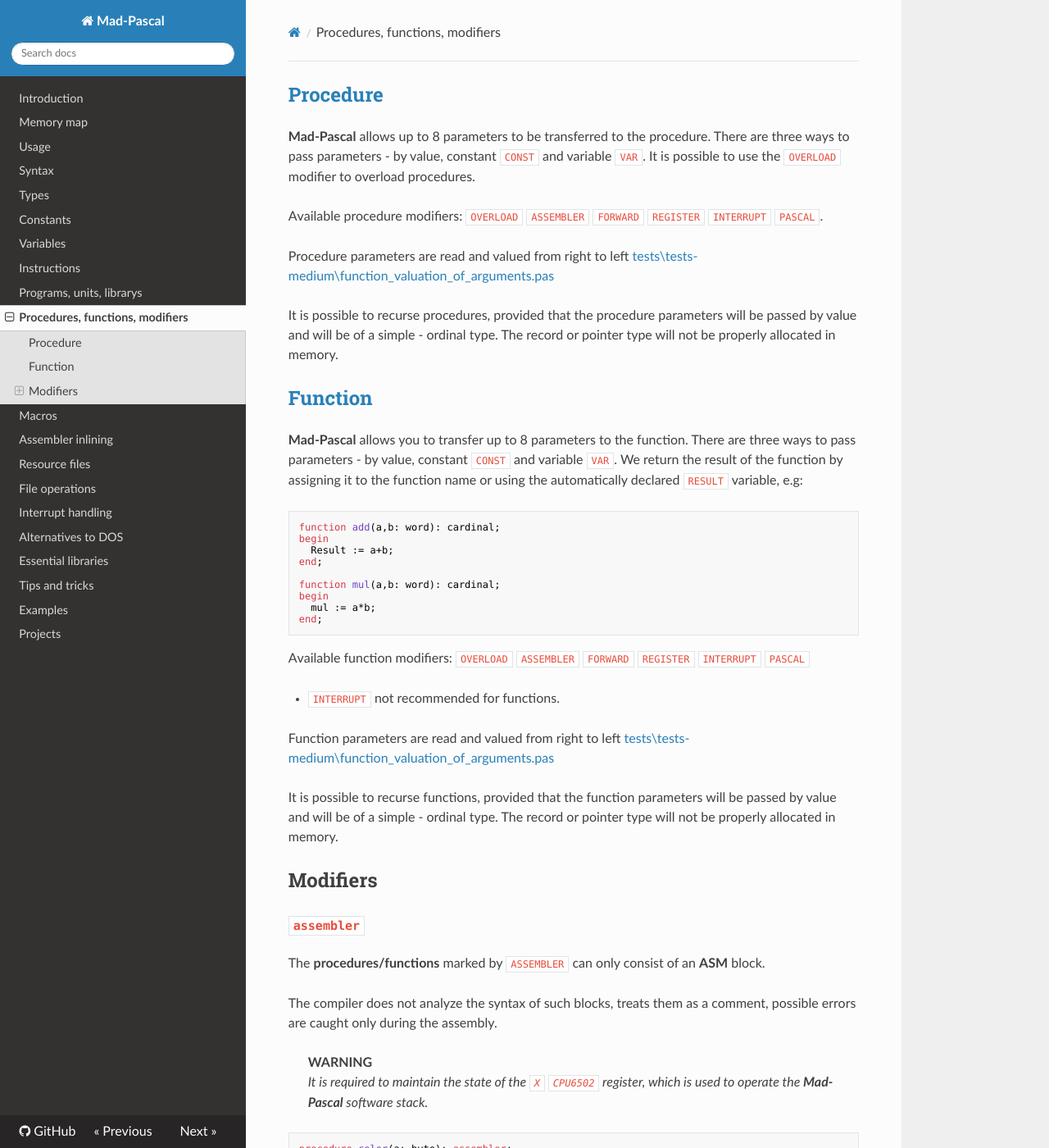
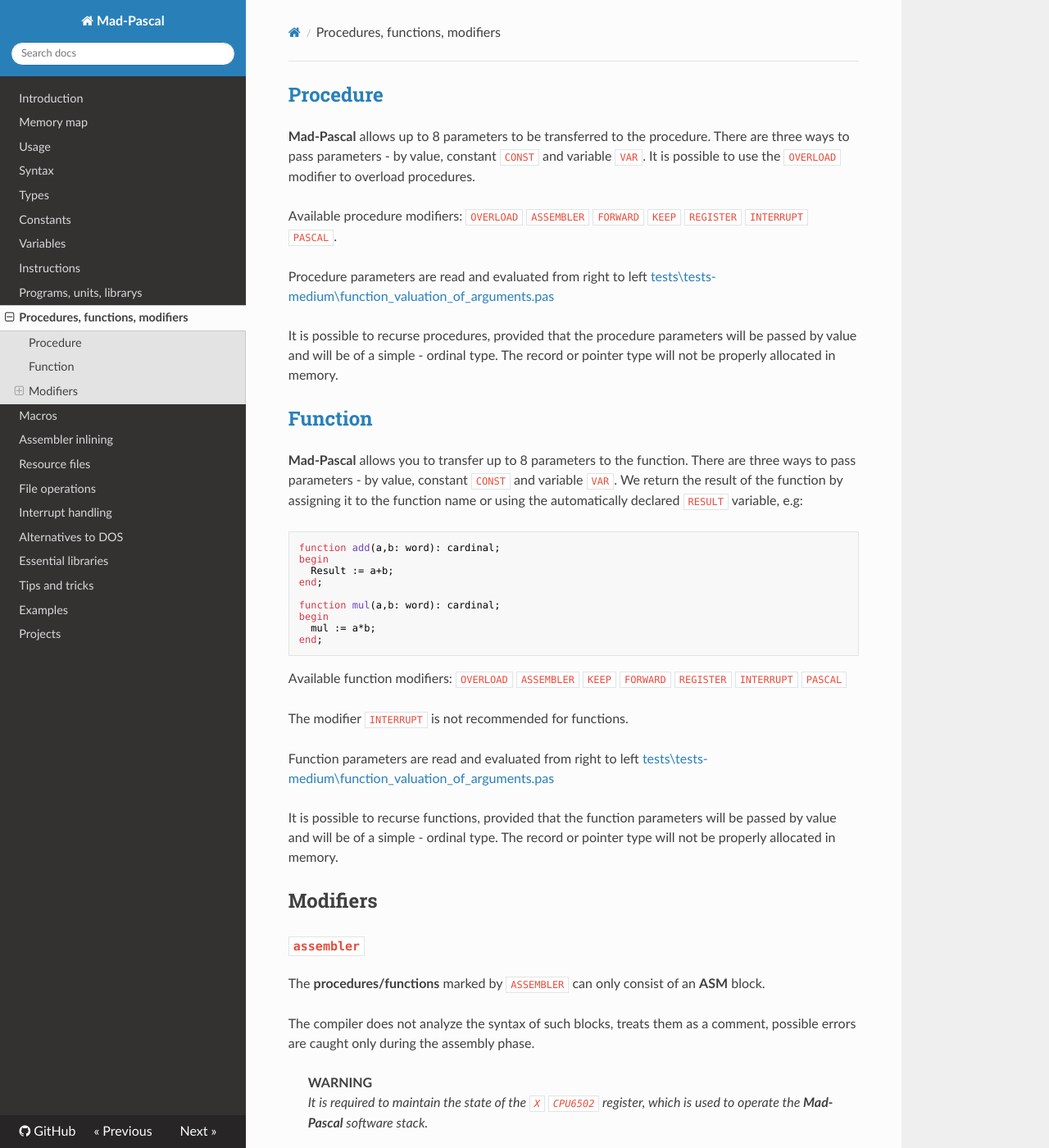
Before and after one commit to tebe6502/mad-pascal-en-mkdocs, an MkDocs documentation site: the page built from docs/procedures-functions.md, in a window 1280 px wide and 1400 px high. Shown: the whole window at 82% size. Built offline with MkDocs 1.6.1, drawn with Linux system fonts in a browser that asks for light colours; nearby versions of some CDN libraries; some of the changed text lies outside the part shown.

Commit message:
Formatting, wording, KEEP

````diff
--- a/docs/procedures-functions.md
+++ b/docs/procedures-functions.md
@@ -4,9 +4,9 @@
 
 **Mad-Pascal** allows up to 8 parameters to be transferred to the procedure. There are three ways to pass parameters - by value, constant `CONST` and variable `VAR`. It is possible to use the `OVERLOAD` modifier to overload procedures.
 
-Available procedure modifiers: `OVERLOAD` `ASSEMBLER` `FORWARD` `REGISTER` `INTERRUPT` `PASCAL`.
+Available procedure modifiers: `OVERLOAD` `ASSEMBLER` `FORWARD` `KEEP` `REGISTER` `INTERRUPT` `PASCAL`.
 
-Procedure parameters are read and valued from right to left [tests\tests-medium\function_valuation_of_arguments.pas](https://github.com/tebe6502/Mad-Pascal/blob/master/samples/tests/tests-medium/function_valuation_of_arguments.pas)
+Procedure parameters are read and evaluated from right to left [tests\tests-medium\function_valuation_of_arguments.pas](https://github.com/tebe6502/Mad-Pascal/blob/master/samples/tests/tests-medium/function_valuation_of_arguments.pas)
 
 It is possible to recurse procedures, provided that the procedure parameters will be passed by value and will be of a simple - ordinal type. The record or pointer type will not be properly allocated in memory.
 
@@ -26,11 +26,11 @@
 end;
 ```
 
-Available function modifiers: `OVERLOAD` `ASSEMBLER` `FORWARD` `REGISTER` `INTERRUPT` `PASCAL`
+Available function modifiers: `OVERLOAD` `ASSEMBLER` `KEEP` `FORWARD` `REGISTER` `INTERRUPT` `PASCAL`
 
-- `INTERRUPT` not recommended for functions.
+The modifier `INTERRUPT` is not recommended for functions.
 
-Function parameters are read and valued from right to left [tests\tests-medium\function_valuation_of_arguments.pas](https://github.com/tebe6502/Mad-Pascal/blob/master/samples/tests/tests-medium/function_valuation_of_arguments.pas)
+Function parameters are read and evaluated from right to left [tests\tests-medium\function_valuation_of_arguments.pas](https://github.com/tebe6502/Mad-Pascal/blob/master/samples/tests/tests-medium/function_valuation_of_arguments.pas)
 
 It is possible to recurse functions, provided that the function parameters will be passed by value and will be of a simple - ordinal type. The record or pointer type will not be properly allocated in memory.
 
@@ -40,7 +40,7 @@
 
 The **procedures/functions** marked by `ASSEMBLER` can only consist of an **ASM** block.
 
-The compiler does not analyze the syntax of such blocks, treats them as a comment, possible errors are caught only during the assembly.
+The compiler does not analyze the syntax of such blocks, treats them as a comment, possible errors are caught only during the assembly phase.
 
 > **WARNING**
 > _It is required to maintain the state of the `X` `CPU6502` register, which is used to operate the **Mad-Pascal** software stack._
@@ -99,7 +99,7 @@
 
 ### `keep`
 
-Normally unused procedures/functions are excluded from the compiled code to minimize the code size. The `KEEP` modifier forces a procedure/function to remain in the compiled code regardless of whether its used or not. THe modifier is required if the usage is inside an `ASM` block or a relocateable object file linked with `$LINK`.
+Normally unused **procedure/function** are excluded from the compiled code to minimize the code size. The `KEEP` modifier forces a **procedure/function** to remain in the compiled code regardless of whether its used or not. The modifier is required if the usage is inside an `ASM` block or a relocateable object file linked with `$LINK`.
 
 ### `register`
 
@@ -115,7 +115,7 @@
 
 ### `interrupt`
 
-**Procedures/Functions** marked by `INTERRUPT` end with `RTI` instruction (instead of standard `RTS`).
+**Procedures/Functions** marked by `INTERRUPT` end with `RTI` instruction instead of the standard `RTS` instructon.
 
 Regardless of whether such **procedure/function** is called in the program, the compiler always generates code for it.
 
````
Also changed, not shown: other parts of docs/procedures-functions.md (+1 -1 lines).
